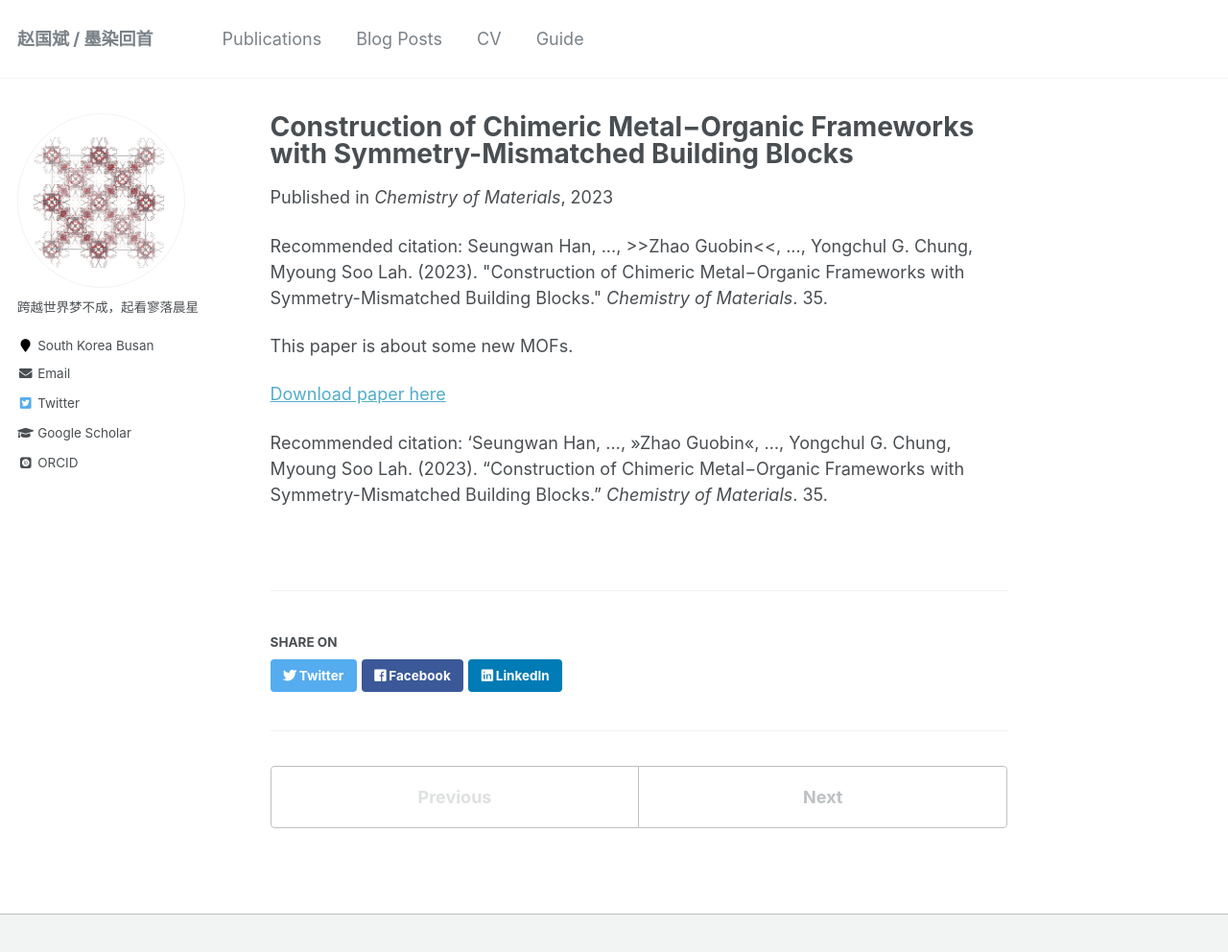
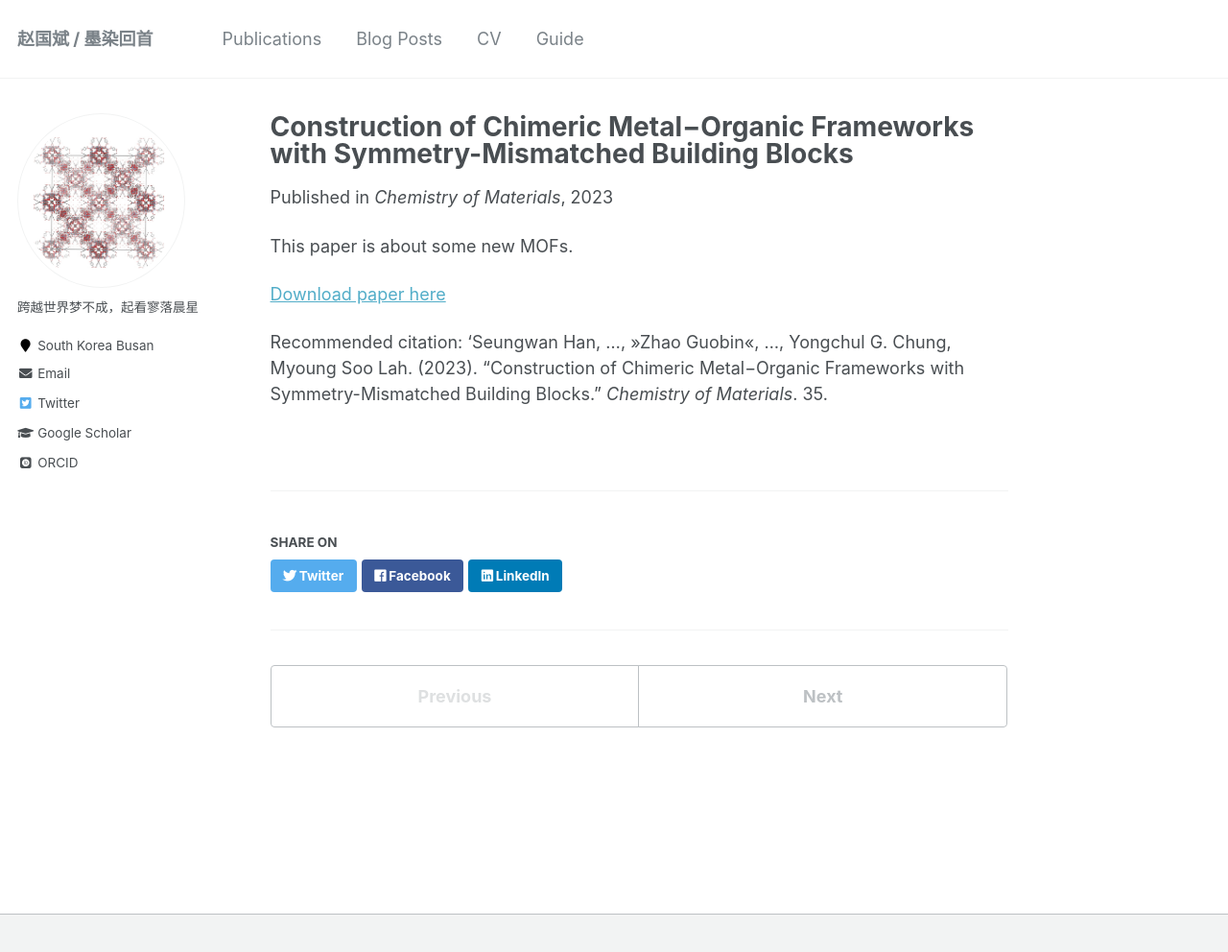
Before and after one commit to sxm13/ZGBshenxiaomoCV.github.io, a Jekyll site: the page built from _publications/2023-07-24-paper-title-number-6.md, in a window 1280 px wide and 1025 px high. Shown: the top 992 px of the window at 96% size. Built offline with Jekyll 4.4.1, drawn with Linux system fonts in a browser that asks for light colours; some web fonts are replaced.

Commit message:
Update 2023-07-24-paper-title-number-6.md

```diff
--- a/_publications/2023-07-24-paper-title-number-6.md
+++ b/_publications/2023-07-24-paper-title-number-6.md
@@ -2,11 +2,9 @@
 title: "Construction of Chimeric Metal−Organic Frameworks with Symmetry-Mismatched Building Blocks"
 collection: publications
 permalink: /publication/2023-07-24-paper-title-number-6
-excerpt: 'This paper is about some new MOFs.'
 date: 2023-07-24
 venue: 'Chemistry of Materials'
-paperurl: ''
-citation: 'Seungwan Han, ..., >>Zhao Guobin<<, ..., Yongchul G. Chung, Myoung Soo Lah. (2023). &quot;Construction of Chimeric Metal−Organic Frameworks with Symmetry-Mismatched Building Blocks.&quot; <i>Chemistry of Materials</i>. 35.'
+paperurl: 'https://pubs.acs.org/doi/10.1021/acs.chemmater.3c00694'
 ---
 This paper is about some new MOFs.
 
```
